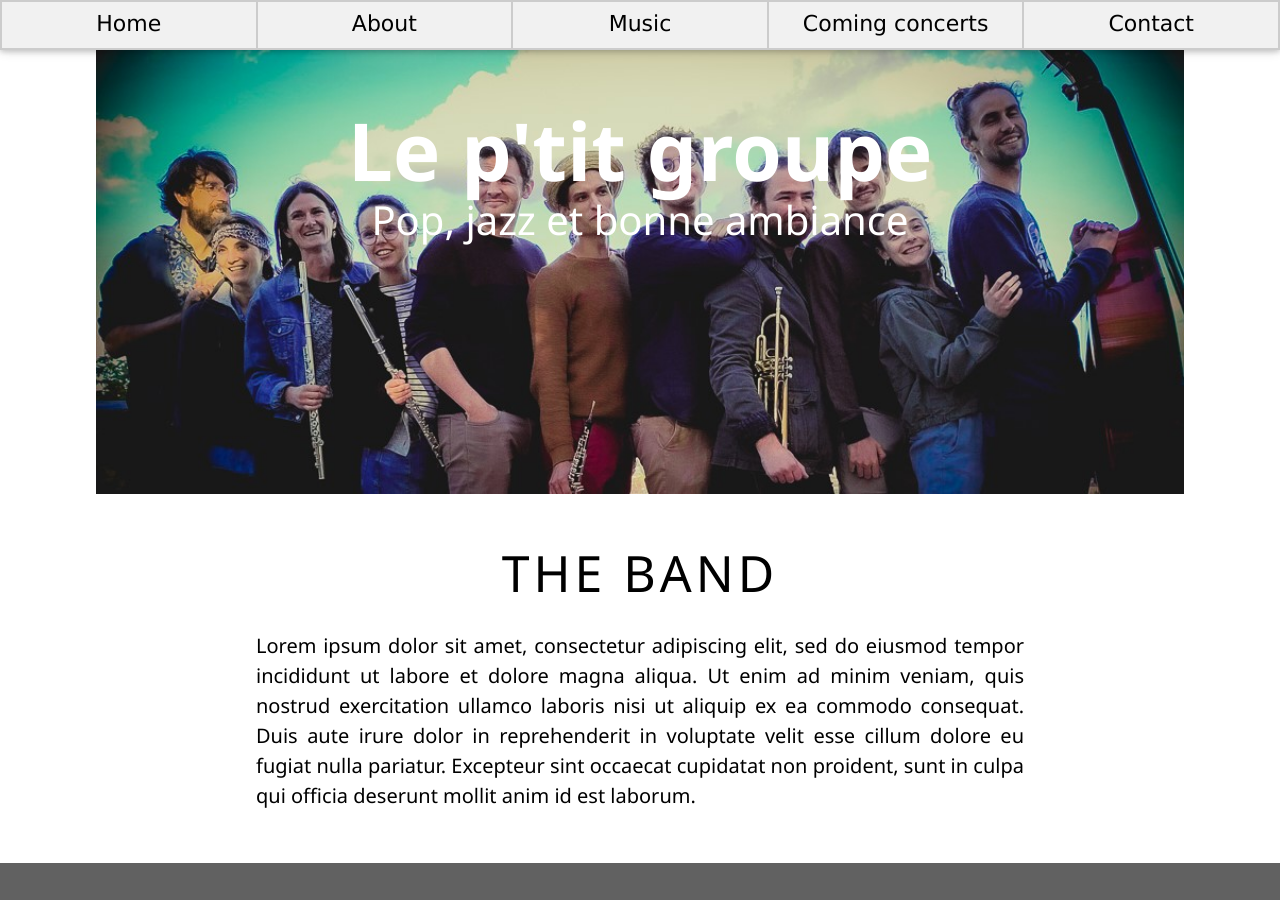
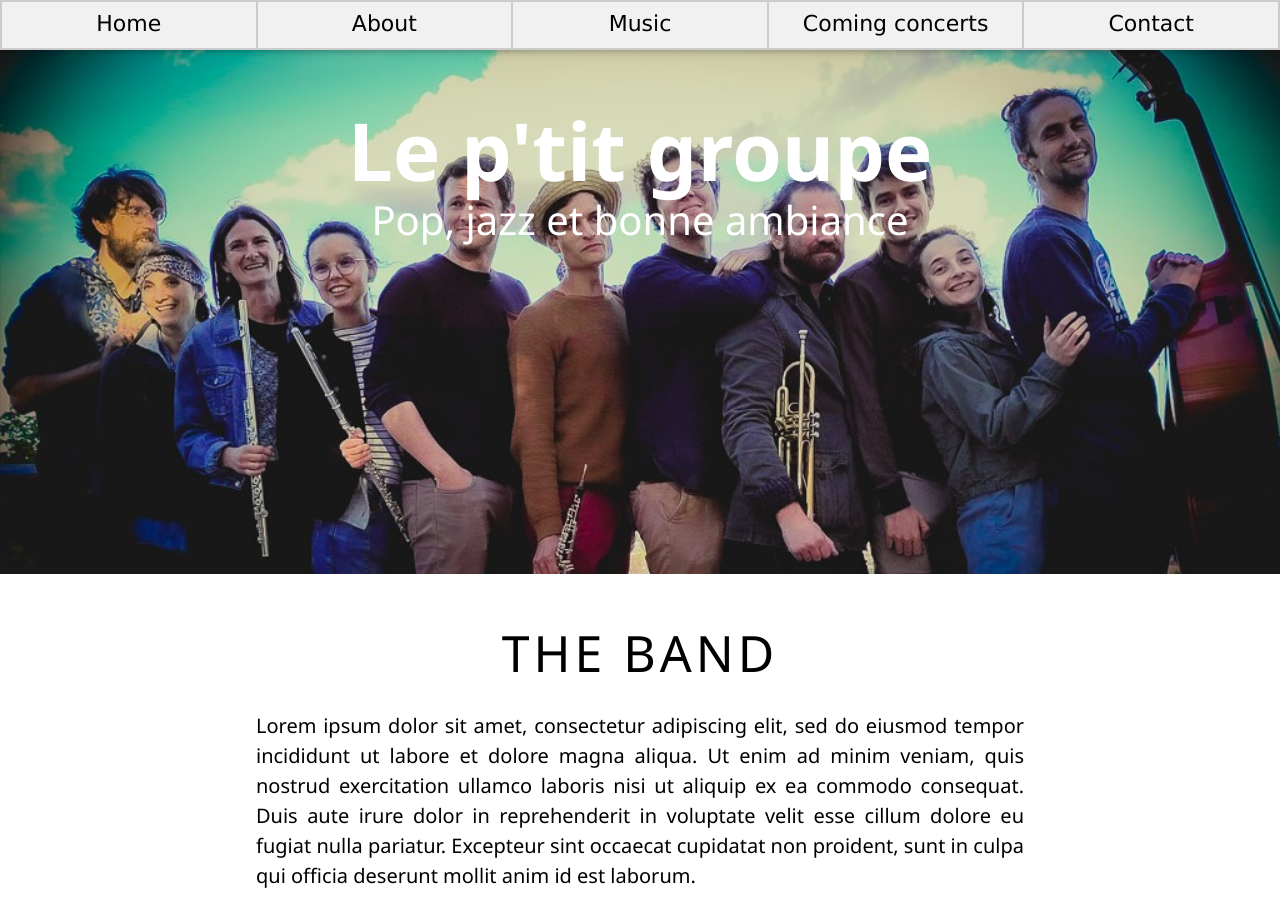
Before and after one commit to leptitgroupe/leptitgroupe.github.io, a Jekyll site: the page built from index.html, in a window 1280 px wide and 900 px high. Built offline with Jekyll 4.4.1, drawn with Linux system fonts in a browser that asks for light colours.

Commit message:
Change colors and sizes

```diff
--- a/index.html
+++ b/index.html
@@ -8,7 +8,7 @@
 
   <!--  Slideshow Images -->
   <div class="mySlides w3-display-container w3-center">
-    <img src="./assets/images/Pignol_2.jpg" style="width:85%">
+    <img src="./assets/images/Pignol_2.jpg" style="width:100%">
     <div class="w3-display-topmiddle w3-container w3-text-white w3-padding-64 w3-hide-small">
       <h1 style="font-size:80px; margin-top: -20px"><b>Le p'tit groupe</b></h1>
       <p style="font-size:40px; margin-top: -30px">Pop, jazz et bonne ambiance</p>
@@ -41,24 +41,25 @@
  </div>
 
  <!-- The music example Section -->
- <div class="w3-dark-grey" id="music">
-    <div class="w3-container w3-content w3-padding-32" style="max-width:800px">
+ <div id="music" style="background-color:#00877D;">
+    <div class="w3-container w3-content w3-padding-32" style="max-width:700px">
       <h2 class="w3-wide w3-center" style="padding-bottom:32px">OUR SOUND</h2>
-      <ul class="w3-ul w3-border w3-white w3-text-grey">
+      <ul class="w3-ul w3-border w3-center w3-text-black" style="background-color:#bcfef9">
       <li style="margin-top:-10px">
         <div>
+                  &nbsp  Amour t'es la
           <audio controls="controls" style="vertical-align: middle; width:500px">
             <source src="./assets/audio/amour.mp3" type="audio/mpeg">
           </audio>
-          &nbsp  Amour t'es la
+
         </div>
       </li>
       <li style="margin-top:-10px">
         <div>
+                    Don't you worry 'bout a thing
           <audio controls="controls" style="vertical-align: middle; width:500px">
             <source src="./assets/audio/dywbat.mp3" type="audio/mpeg">
           </audio>
-          &nbsp &nbsp &nbsp  Don't you worry 'bout a thing
         </div>
       </li>
           </ul>
@@ -66,10 +67,10 @@
  </div>
 
  <!-- The Tour Section -->
-<div class="w3-black" id="dates">
+   <div id="dates" style="background-color:#9E6B58;">
    <div class="w3-container w3-content w3-padding-64" style="max-width:800px">
-     <h2 class="w3-wide w3-center" style="padding-bottom:45px">CONCERT DATES</h2>
-     <ul class="w3-ul w3-border w3-white w3-text-grey">
+     <h2 class="w3-wide w3-center" style="padding-bottom:45px;">CONCERT DATES</h2>
+     <ul class="w3-ul w3-border w3-text-black" style="background-color:#fbd4c5">
        {% for item in site.data.gigs %}
            <li>
            &#8226; {{ item.date }} <a href="{{ item.url }}"> {{ item.place }}</a>{{ item.adress }}
```
Also changed, not shown: 15 other files.
